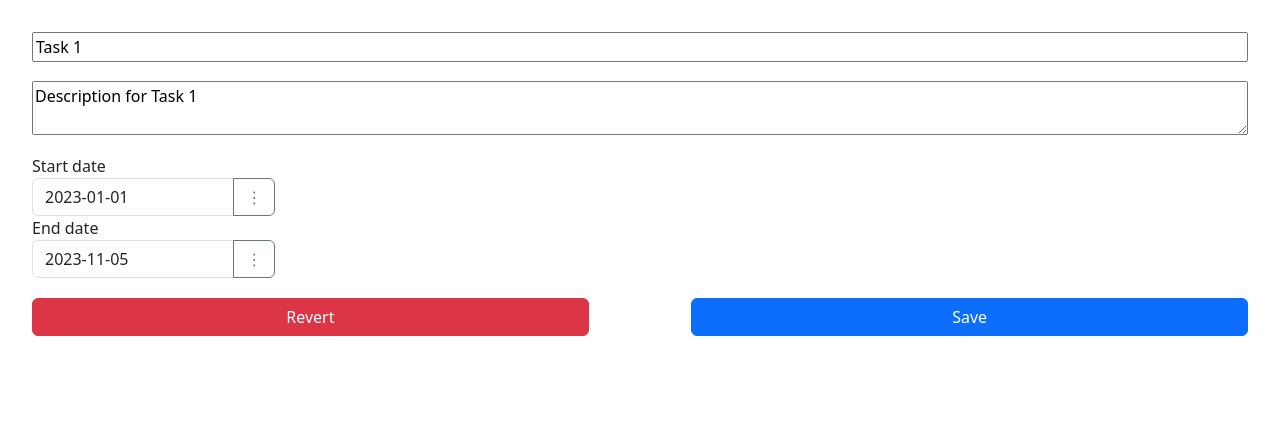
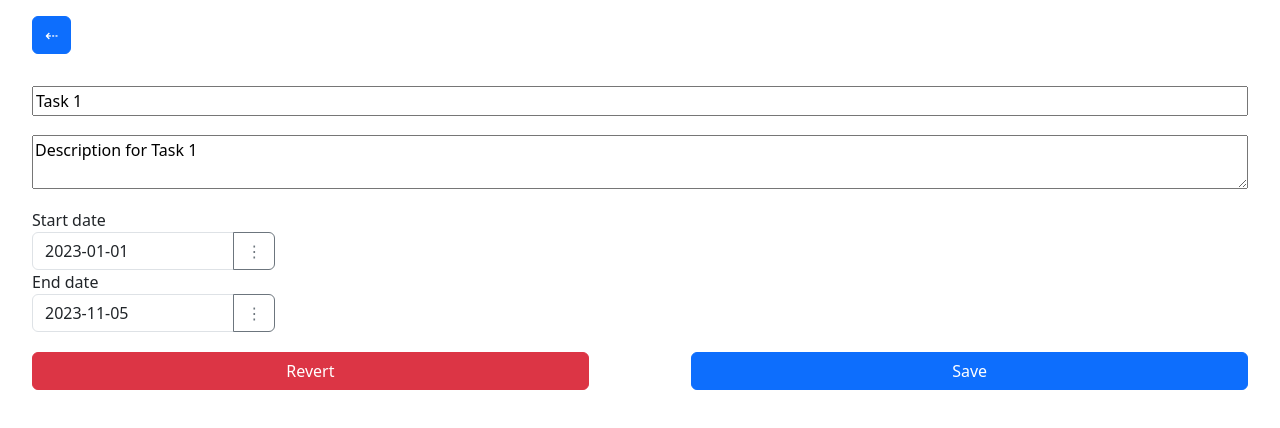
Before and after one commit to EgorSasim/to-do-simple-app, an Angular app: page /task-edit-page/1 in a window 1280 px wide. Shown: the top 428 px of the page. Built offline with nearby package versions, Linux system fonts and the light colour scheme.

Commit message:
add main page header and nav back button on edit page

```diff
--- a/src/app/modules/task/task-edit-page/task-edit-page.component.html
+++ b/src/app/modules/task/task-edit-page/task-edit-page.component.html
@@ -1,4 +1,12 @@
 @if (formGroup) { @let controls = formGroup.controls;
+<header class="task-page-header">
+  <button
+    class="btn btn-primary task-page-navigate-back"
+    (click)="goToTaskPage()"
+  >
+    &#8672;
+  </button>
+</header>
 <div class="task-edit-page">
   @let nameControl = controls.name;
   <app-input
--- a/src/app/modules/task/task-edit-page/task-edit-page.component.scss
+++ b/src/app/modules/task/task-edit-page/task-edit-page.component.scss
@@ -1,3 +1,13 @@
+.task-page-header {
+  padding: 1rem 0 0 2rem;
+}
+
+.task-page-navigate-back {
+  display: flex;
+  align-items: center;
+  justify-content: center;
+}
+
 .task-edit-page {
   padding: 2rem;
   display: flex;
--- a/src/app/modules/task/task-edit-page/task-edit-page.component.ts
+++ b/src/app/modules/task/task-edit-page/task-edit-page.component.ts
@@ -58,8 +58,12 @@ export class TaskEditPageComponent {
     this.taskService
       .editTask(this.formGroup.value as TaskItem)
       .subscribe(() => {
-        this.router.navigate(['task-page']);
+        this.goToTaskPage();
       });
+  }
+
+  public goToTaskPage(): void {
+    this.router.navigate(['task-page']);
   }
 
   private handleRouteIdChange(): void {
--- a/src/app/modules/task/task-page/task-page.component.html
+++ b/src/app/modules/task/task-page/task-page.component.html
@@ -1,11 +1,17 @@
-@if (tasks$ | async; as tasks) {
+<header class="task-page-component-header">
+  <h2>To Do Simple App</h2>
+</header>
+
+@if (tasks$ | async; as tasks) { @if(tasks.length) {
 <app-task-list
   class="task-page-list"
   [taskList]="tasks"
   (removeTaskEmit)="removeTask($event)"
   (completeTaskEmit)="completeTask($event)"
 ></app-task-list>
-}
+} @else {
+<h3 class="task-page-no-tasks">No created tasks yet{{ "(" }}</h3>
+} }
 
 <div class="task-page-add-wrapper">
   <button
--- a/src/app/modules/task/task-page/task-page.component.scss
+++ b/src/app/modules/task/task-page/task-page.component.scss
@@ -1,3 +1,12 @@
+.task-page-component-header {
+  padding-top: 2.8rem;
+  text-align: center;
+}
+
+.task-page-no-tasks {
+  text-align: center;
+}
+
 .task-page-list {
   display: flex;
   flex-direction: column;
```
